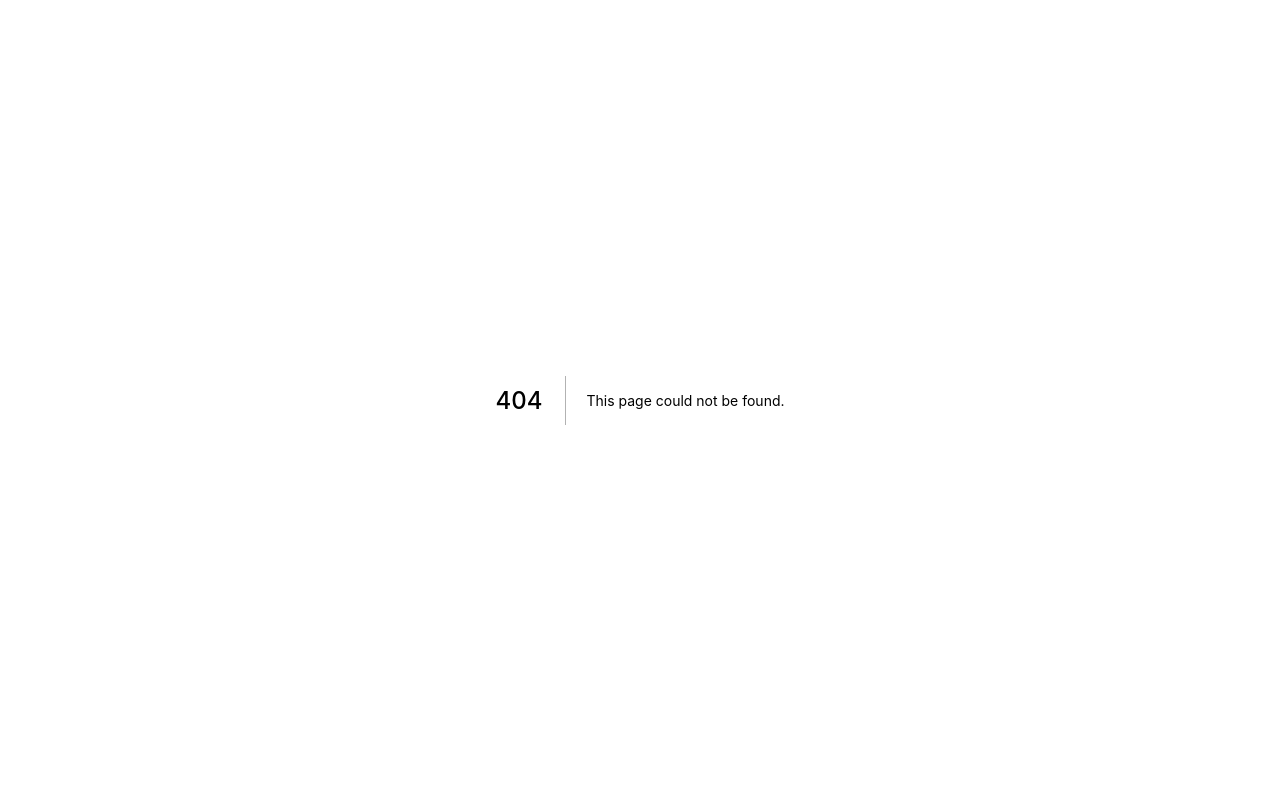
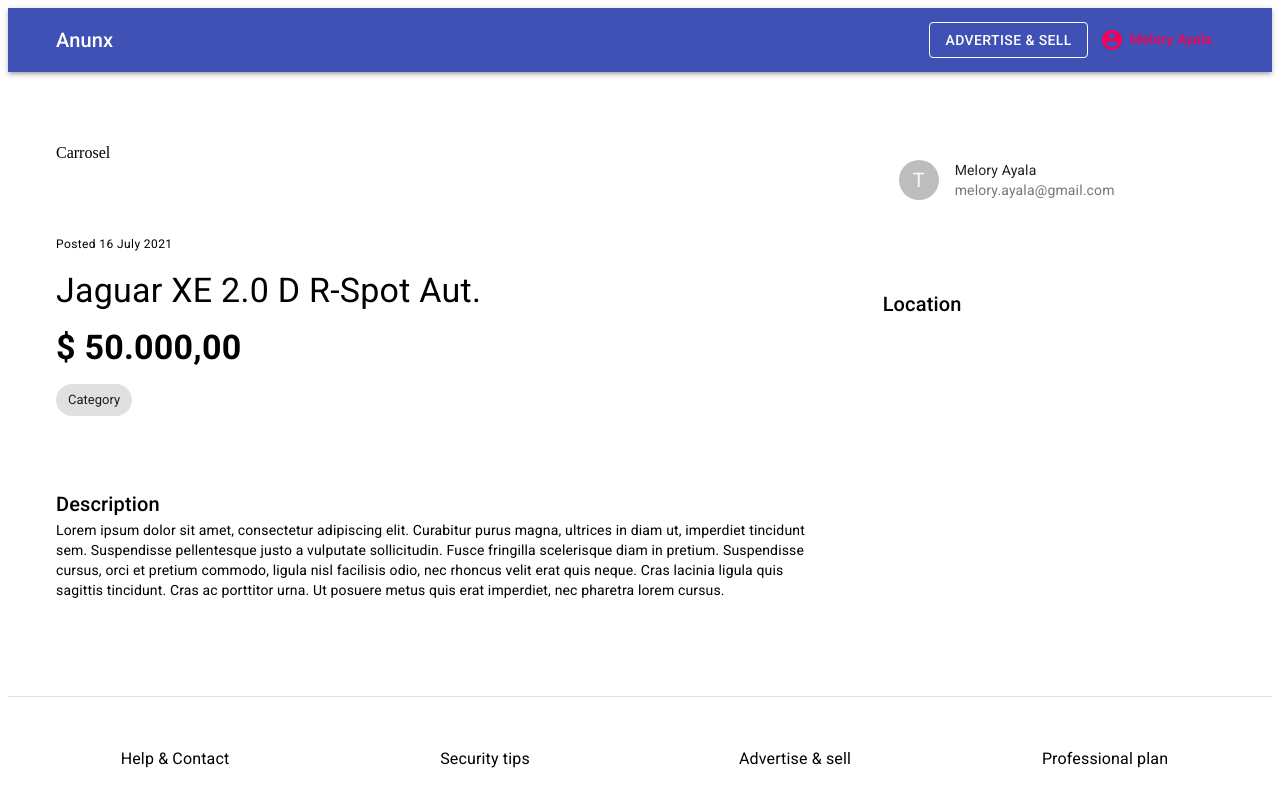
Before and after one commit to meloryayala/anunx-next-project, a Next.js app: page /products in a window 1280 px wide. Before the commit this address had no page. Shown: the top 806 px of the page. Built offline with nearby package versions, Linux system fonts and the light colour scheme.

Commit message:
Creating Product page

```diff
--- /dev/null
+++ b/pages/products.js
@@ -0,0 +1,85 @@
+import {
+    Box,
+    Container,
+    Grid,
+    makeStyles,
+    Typography,
+    Chip,
+    Card,
+    CardHeader,
+    Avatar,
+    CardMedia,
+} from '@material-ui/core'
+import TemplateDefault from '../templates/Default'
+
+const useStyles = makeStyles((theme) => ({
+    box: {
+        backgroundColor: theme.palette.background.white,
+        padding: theme.spacing(3),
+        marginBottom: theme.spacing(3),
+    },
+    productName: {
+        margin: '15px 0',
+    },
+    price: {
+        fontWeight: 'bold',
+        marginBottom: 15,
+    }
+}))
+
+const Products = () => {
+
+    const classes = useStyles()
+
+    return (
+        <TemplateDefault>
+            <Container maxWidth="lg">
+                <Grid container spacing={3}>
+                    <Grid item xs={8}>
+                        <Box className={classes.box}>
+                            Carrosel
+                        </Box>
+
+                        <Box className={classes.box} textAlign="left">
+                            <Typography component="span" variant="caption">Posted 16 July 2021</Typography>
+                            <Typography component="h4" variant="h4" className={classes.productName}>Jaguar XE 2.0 D R-Spot Aut.</Typography>
+                            <Typography component="h4" variant="h4" className={classes.price}>$ 50.000,00</Typography>
+                            <Chip label="Category" />
+                        </Box>
+
+                        <Box className={classes.box} textAlign="left">
+                            <Typography component="h6" variant="h6">Description</Typography>
+                            <Typography component="p" variant="body2">
+                                Lorem ipsum dolor sit amet, consectetur adipiscing elit. Curabitur purus magna, ultrices in diam ut, imperdiet tincidunt sem. Suspendisse pellentesque justo a vulputate sollicitudin. Fusce fringilla scelerisque diam in pretium. Suspendisse cursus, orci et pretium commodo, ligula nisl facilisis odio, nec rhoncus velit erat quis neque. Cras lacinia ligula quis sagittis tincidunt. Cras ac porttitor urna. Ut posuere metus quis erat imperdiet, nec pharetra lorem cursus.
+                            </Typography>
+                        </Box>
+                    </Grid>
+
+                    <Grid item xs={4}>
+                        <Card elevation={0} className={classes.box}>
+                            <CardHeader
+                                avatar={
+                                    <Avatar>T</Avatar>
+                                }
+                                title="Melory Ayala"
+                                subheader="melory.ayala@gmail.com"
+                            />
+                            <CardMedia
+                            image="https://source.unsplash.com/random"
+                            title="Melory Ayala"
+                            />
+                        </Card>
+
+                        <Box className={classes.box}>
+                            <Typography component="h6" variant="h6">
+                                Location
+                            </Typography>
+                        </Box>
+                    </Grid>
+                </Grid>
+            </Container>
+        </TemplateDefault>
+    )
+}
+
+export default Products
```
Also changed, not shown: pages/index.js (+21 -58 lines), pages/user/dashboard.js (+26 -58 lines), src/components/Card.js (added, +49 -0 lines).
